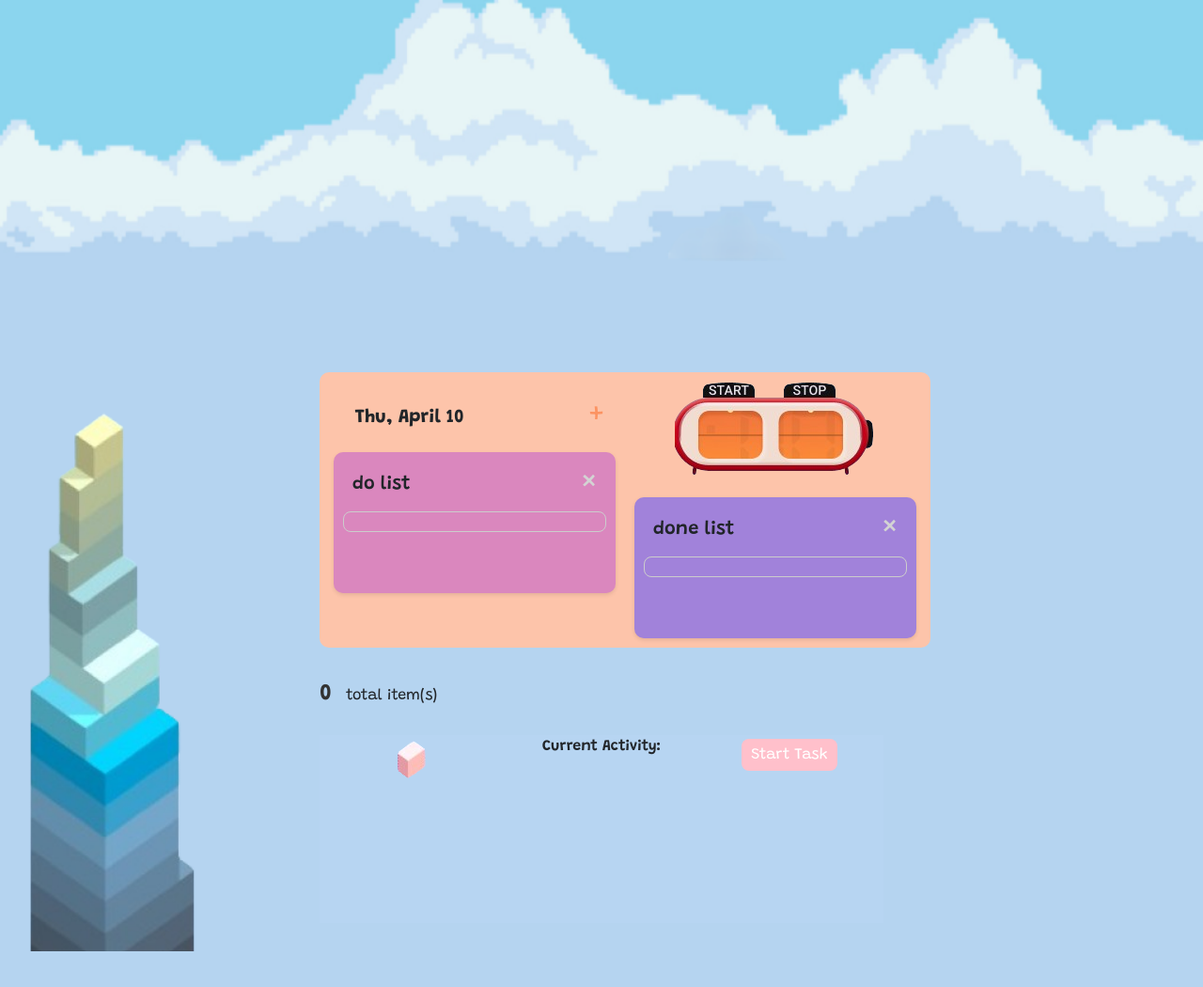
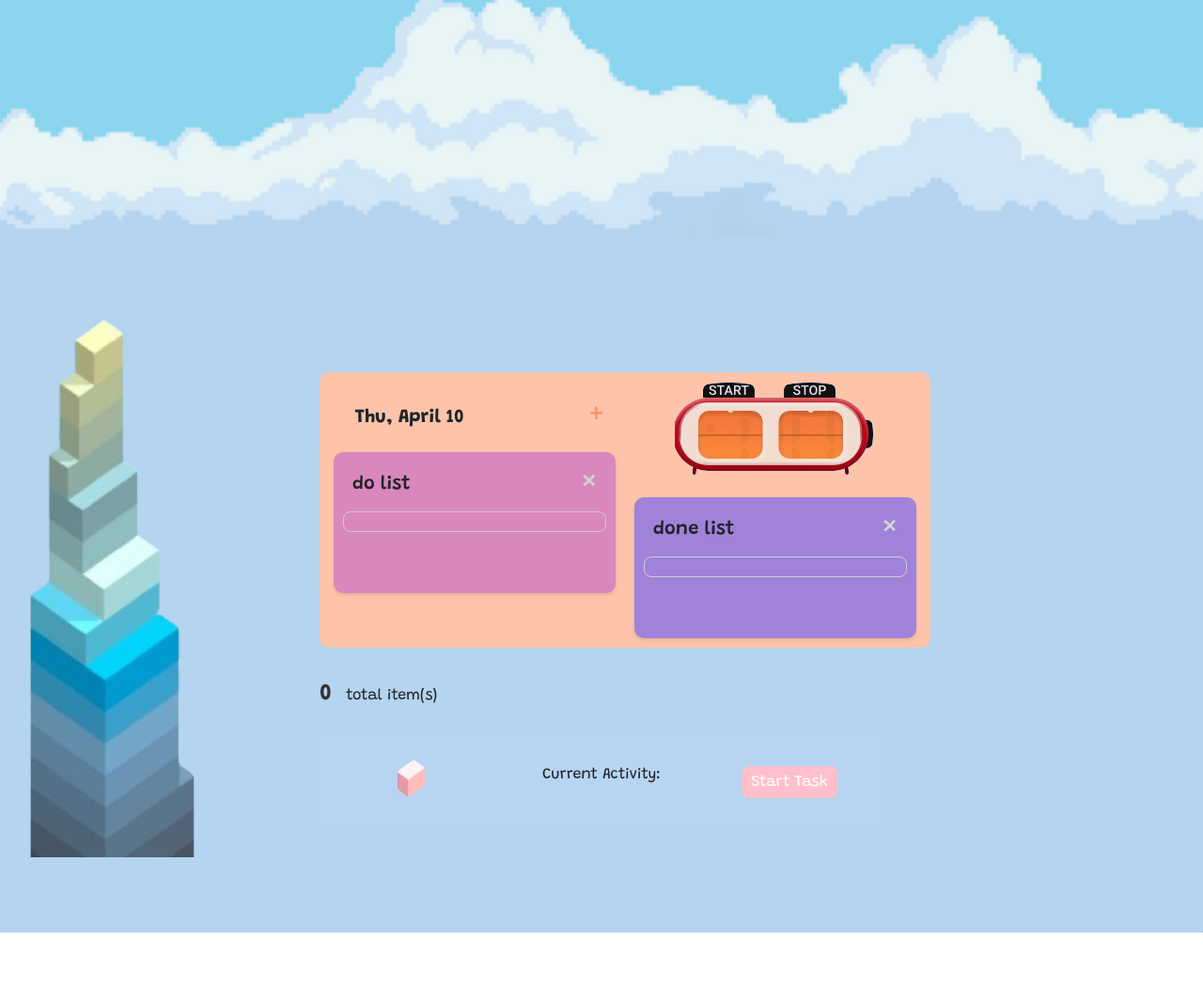
Before and after one commit to mckorn/my-todo, a website: page index.html in a window 1280 px wide. Shown: the top 1050 px of the page at 94% size. After the commit the page ends 992 px from the top, so only its background shows below. Drawn offline with nearby package versions, Linux system fonts and the light colour scheme.

Commit message:
centered the bottom row and added necessary timer buttons

```diff
--- a/app.js
+++ b/app.js
@@ -26,6 +26,9 @@ const secondsInput = document.getElementById('seconds');
 
 const startTaskBtn = document.getElementById('startTaskBtn');
 const startTaskPopup = document.getElementById('startTaskPopup');
+const pauseTimerBtn = document.getElementById('pauseTimerBtn');
+const stopTimerBtn = document.getElementById('stopTimerBtn');
+const resetTimerBtn = document.getElementById('resetTimerBtn');
 const finishTaskBtn = document.getElementById('finishTaskBtn');
 const startTaskText = document.getElementById('selected-task');
 const startTaskTime = document.getElementById('task-time');
--- a/index.html
+++ b/index.html
@@ -78,7 +78,7 @@
               />
             </div>
             <div class="col-md-4 text-center">
-              <p style="font-weight: 600">
+              <p>
                 Current Activity: <span id="selected-item"></span>
               </p>
             </div>
--- a/styles.css
+++ b/styles.css
@@ -109,8 +109,8 @@ main {
   display: flex;
   margin: 10px 0;
   width: 100%;
-  align-items: stretch;
-  height: 200px;
+  align-items: center;
+  height: 100px;
 }
 
 .list-container {
```
